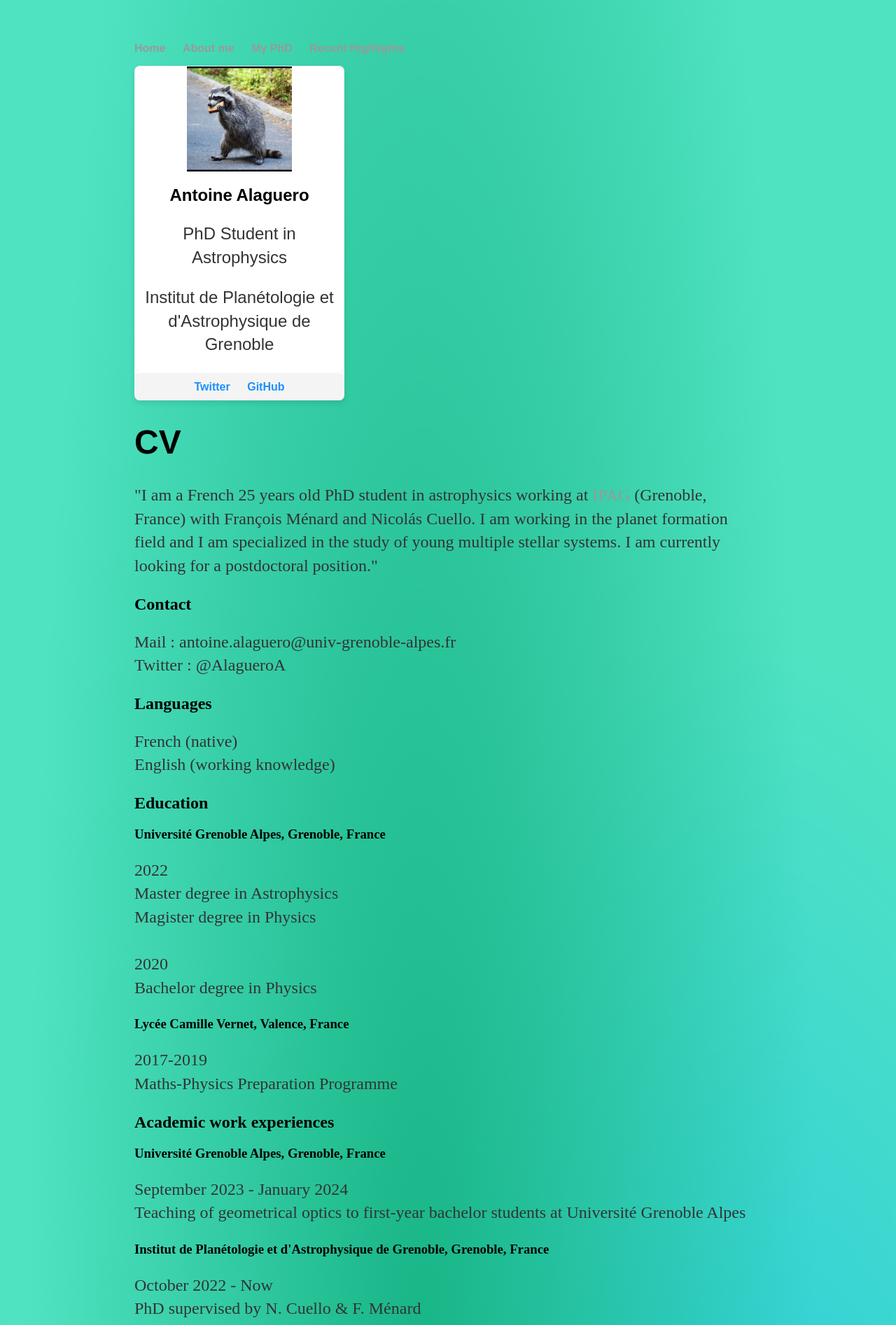
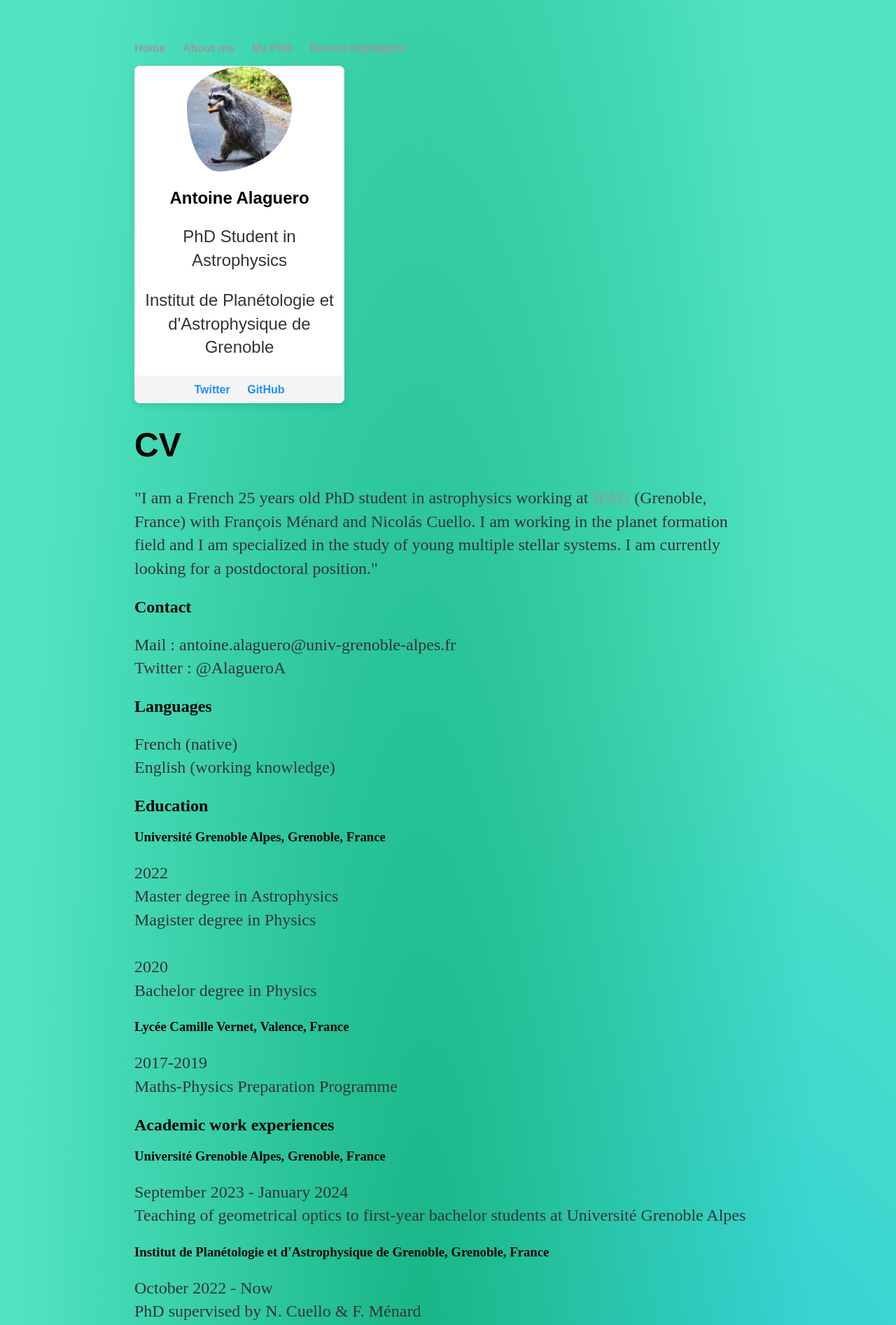
Before and after one commit to AlagueroA/AlagueroA.github.io, a Jekyll site: the page built from about/index.html, in a window 1280 px wide. Shown: the top 1893 px of the page at 70% size. Built offline with Jekyll 4.4.1, drawn with Linux system fonts in a browser that asks for light colours.

Commit message:
profilecard

```diff
--- a/_includes/profilecard.html
+++ b/_includes/profilecard.html
@@ -1,6 +1,8 @@
 <div class="profile-card">
     <div class="card">
-        <img src="{{ '/assets/images/raccoonbread.jpeg' | relative_url }}" alt="Profile Image" align="center" width=150 height=150>
+        <div class="profile-card-header">
+            <img src="{{ '/assets/images/raccoonbread.jpeg' | relative_url }}" alt="Profile Image">
+        </div>
         <h2 align="center">Antoine Alaguero</h2>
         <p align="center">PhD Student in Astrophysics</p>
         <p align="center">Institut de Planétologie et d'Astrophysique de Grenoble</p>
--- a/css/main.css
+++ b/css/main.css
@@ -68,9 +68,10 @@ ul.posts li {
 }
 
 .profile-card-header img {
-    width: 100%;
-    height: auto;
-    border-bottom: 2px solid #ddd;
+    width: 150px;
+    height: 150px;
+    border-radius: 57% 43% 70% 30% / 37% 40% 60% 63% ; /* Makes the image circular */
+     object-fit: cover; /* Ensures the image covers the container */
 }
 
 .profile-card-body {
```
